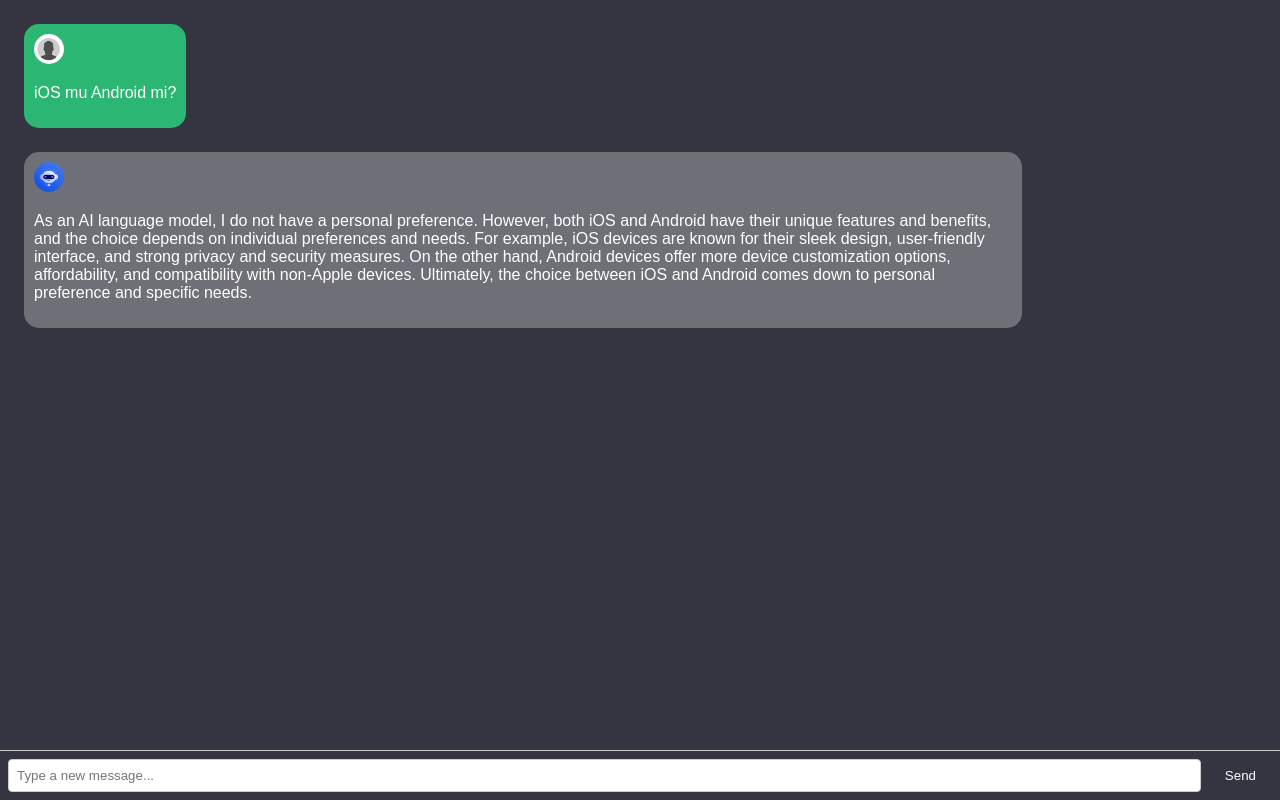
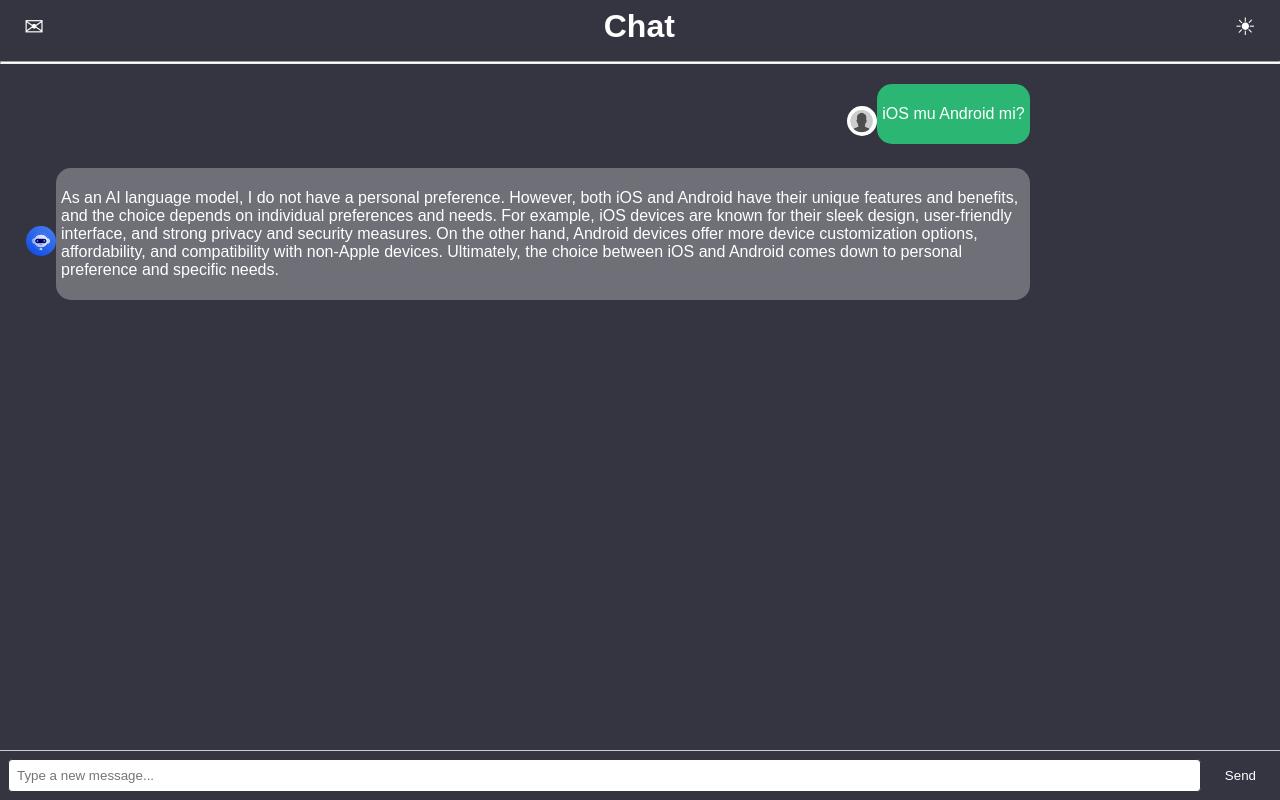
Before and after one commit to HussainAlburki/React-ChatPage, a React (Create React App) app: page / in a window 1280 px wide. Built offline with nearby package versions, Linux system fonts and the light colour scheme.

Commit message:
Design Updated

```diff
--- a/package.json
+++ b/package.json
@@ -8,6 +8,7 @@
     "@testing-library/user-event": "^13.5.0",
     "react": "^18.2.0",
     "react-dom": "^18.2.0",
+    "react-router-dom": "^6.14.2",
     "react-scripts": "5.0.1",
     "web-vitals": "^2.1.4"
   },
--- a/src/App.css
+++ b/src/App.css
@@ -1,5 +1,4 @@
 body {
-
   font-family: Arial, sans-serif;
   background-color: #343541;
 }
@@ -35,48 +34,49 @@
 .chat-container {
   flex: 1;
   overflow-y: auto;
-  padding: 16px;
+  padding: 4px;
 }
-
 
 .message {
   margin-bottom: 8px;
   max-width: 80%;
   display: flex;
-  justify-content: flex-start;
-  align-items: flex-start;
+  align-items: center;
   padding: 8px;
 }
 
 .user .message-content {
-
-
   flex-direction: row;
-  background-color: #2BB673;
+  background-color: #2bb673;
   color: white;
   border-radius: 15px;
-  padding: 10px;
+  padding: 5px;
+  justify-content: flex-end; /* Align user message content to the right */
 }
 
 .bot .message-content {
-  flex-direction: row-reverse;
-  background-color: #F4F5F44D;
+  flex-direction: row;
+  background-color: #f4f5f44d;
   color: white;
   border-radius: 15px;
-  padding: 10px;
+  padding: 5px;
+  justify-content: flex-start; /* Align bot message content to the left */
 }
 
 .profile-photo {
   width: 30px;
   height: 30px;
+  padding: 7px;
   border-radius: 50%;
+}
 
-}
 .icon {
   font-size: 24px;
   cursor: pointer;
   margin: 0 8px;
+  color: white;
 }
+
 .message-text {
   word-wrap: break-word;
 }
@@ -86,12 +86,13 @@
   align-items: center;
   padding: 8px;
   border-top: 1px solid #ccc;
+  color: #343541;
 }
 
 input {
   flex: 1;
   padding: 8px;
-  border: 1px solid #ccc;
+  border: 1px solid #343541;
   border-radius: 4px;
   outline: none;
 }
@@ -123,3 +124,36 @@
 .bot-name {
   font-weight: bold;
 }
+
+
+.typing-indicator {
+  display: inline-block;
+  overflow: hidden;
+  white-space: nowrap;
+  font-size: 12px;
+}
+
+.typing-indicator span {
+  display: inline-block;
+  vertical-align: top;
+  width: 5px;
+  height: 12px;
+  margin-right: 3px;
+  background-color: #ccc;
+  animation: typing-indicator-animation 0.6s infinite;
+}
+
+@keyframes typing-indicator-animation {
+  0% {
+    height: 12px;
+    opacity: 1;
+  }
+  50% {
+    height: 6px;
+    opacity: 0.6;
+  }
+  100% {
+    height: 12px;
+    opacity: 1;
+  }
+}
--- a/src/App.js
+++ b/src/App.js
@@ -1,16 +1,15 @@
 import React, { useState, useEffect } from 'react';
 import './App.css';
-import jsonData from './conversation.json'; // Import the conversation JSON data
+import jsonData from './conversation.json';
 
-// Function to simulate bot typing delay
 const simulateBotTyping = (delay) =>
   new Promise((resolve) => setTimeout(resolve, delay));
 
 function App() {
   const [messages, setMessages] = useState([]);
   const [inputText, setInputText] = useState('');
+  const [isBotTyping, setIsBotTyping] = useState(false); // New state for bot typing indicator
 
-  // Function to handle user messages and bot responses
   const handleUserMessage = () => {
     if (inputText.trim() !== '') {
       setMessages((prevMessages) => [
@@ -18,8 +17,16 @@
         { role: 'user', content: inputText },
       ]);
 
-      // Simulate bot response after every user message
+      setIsBotTyping(true); // Set bot typing to true before the reply
+
+      simulateBotTyping(500).then(() => {
+        // Simulate bot typing
+        setMessages((prevMessages) => [
+          ...prevMessages,
+          { role: 'bot', content: 'Typing...' },
+        ]);
         simulateBotTyping(1000).then(() => {
+          // Simulate bot reply
           setMessages((prevMessages) => [
             ...prevMessages,
             {
@@ -28,13 +35,14 @@
                 'As an AI language model, I do not have a personal preference. However, both iOS and Android have their unique features and benefits, and the choice depends on individual preferences and needs. For example, iOS devices are known for their sleek design, user-friendly interface, and strong privacy and security measures. On the other hand, Android devices offer more device customization options, affordability, and compatibility with non-Apple devices. Ultimately, the choice between iOS and Android comes down to personal preference and specific needs.',
             },
           ]);
+          setIsBotTyping(false); // Set bot typing to false after the reply
+        });
       });
 
       setInputText('');
     }
   };
 
-  // Listen for Enter key press to send messages
   const handleKeyPress = (event) => {
     if (event.key === 'Enter') {
       handleUserMessage();
@@ -42,37 +50,75 @@
   };
 
   useEffect(() => {
-
     const conversationData = jsonData.conversation;
-
-
     setMessages(conversationData.messages);
 
-    // Scroll to the bottom of the chat when new messages are added
     const chatContainer = document.getElementById('chat-container');
     chatContainer.scrollTop = chatContainer.scrollHeight;
   }, []);
 
   return (
     <div className="chat-app">
-      {/* ... Existing code for the app bar ... */}
+      <div className="app-bar">
+        <div className="app-bar-left">
+          <span className="icon">&#9993;</span>
+        </div>
+
+        <div className="app-bar-moddle">
+          <h1>Chat</h1>
+        </div>
+
+        <div className="app-bar-right">
+          <span className="icon">&#9728;</span>
+        </div>
+      </div>
+
+      <div>
+        <hr
+          style={{
+            color: 'white',
+            backgroundColor: 'white',
+            height: 1,
+          }}
+        />
+      </div>
+
       <div className="chat-container" id="chat-container">
         {messages.map((message) => (
           <div
             key={message._id}
-            className={`message ${message.role === 'user' ? 'user' : 'bot'}`}
+            className={`message ${
+              message.role === 'user' ? 'user' : 'bot'
+            }`}
+            style={{
+              justifyContent: message.role === 'user' ? 'flex-end' : 'flex-start',
+              textAlign: message.role === 'user' ? 'right' : 'left',
+            }}
           >
-            <div className="message-content">
             {message.role === 'user' ? (
+              <div className="profile-photo">
                 <img
                   src="/user.png"
                   alt="You"
                   className="profile-photo user"
                 />
+              </div>
             ) : (
+              <div className="profile-photo">
                 <img src="/bot.png" alt="Chat Bot" className="profile-photo bot" />
+              </div>
             )}
+            <div className="message-content">
+              {message.content === 'Typing...' && isBotTyping ? ( // Show typing indicator when bot is typing
+                <div className="typing-indicator">
+                  <span></span>
+                  <span></span>
+                  <span></span>
+                </div>
+              ) : null} {/* Do not show anything in the message-content when the bot is typing */}
+              {message.content !== 'Typing...' && !isBotTyping ? ( // Show the message content when the bot is not typing
                 <p className="message-text">{message.content}</p>
+              ) : null}
             </div>
           </div>
         ))}
```
Also changed, not shown: src/EmptyPage.js (+4 -10 lines), 1 other file (tests, documents, lock files or other folders). Lines whose indentation alone changed are shown as unchanged.
